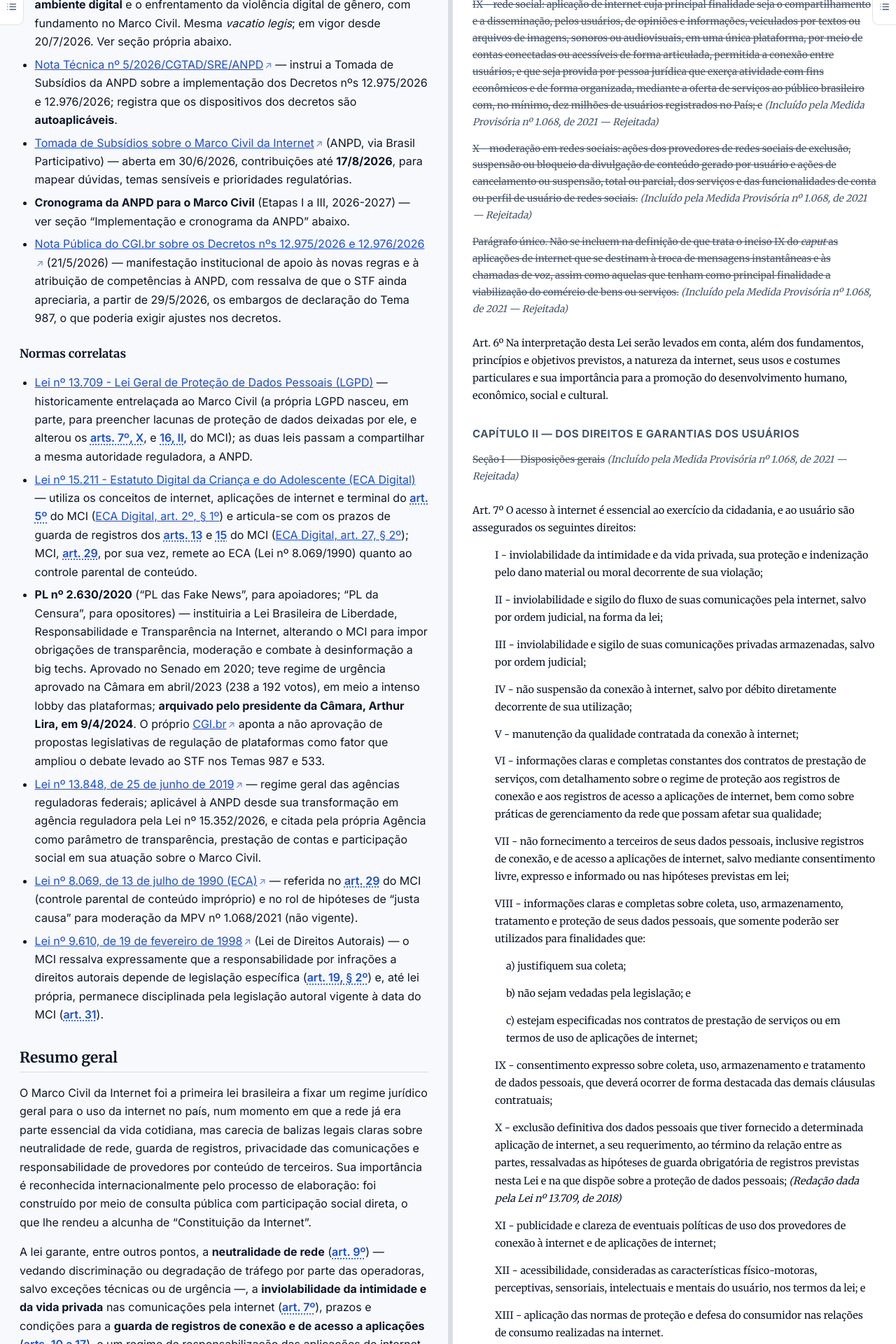
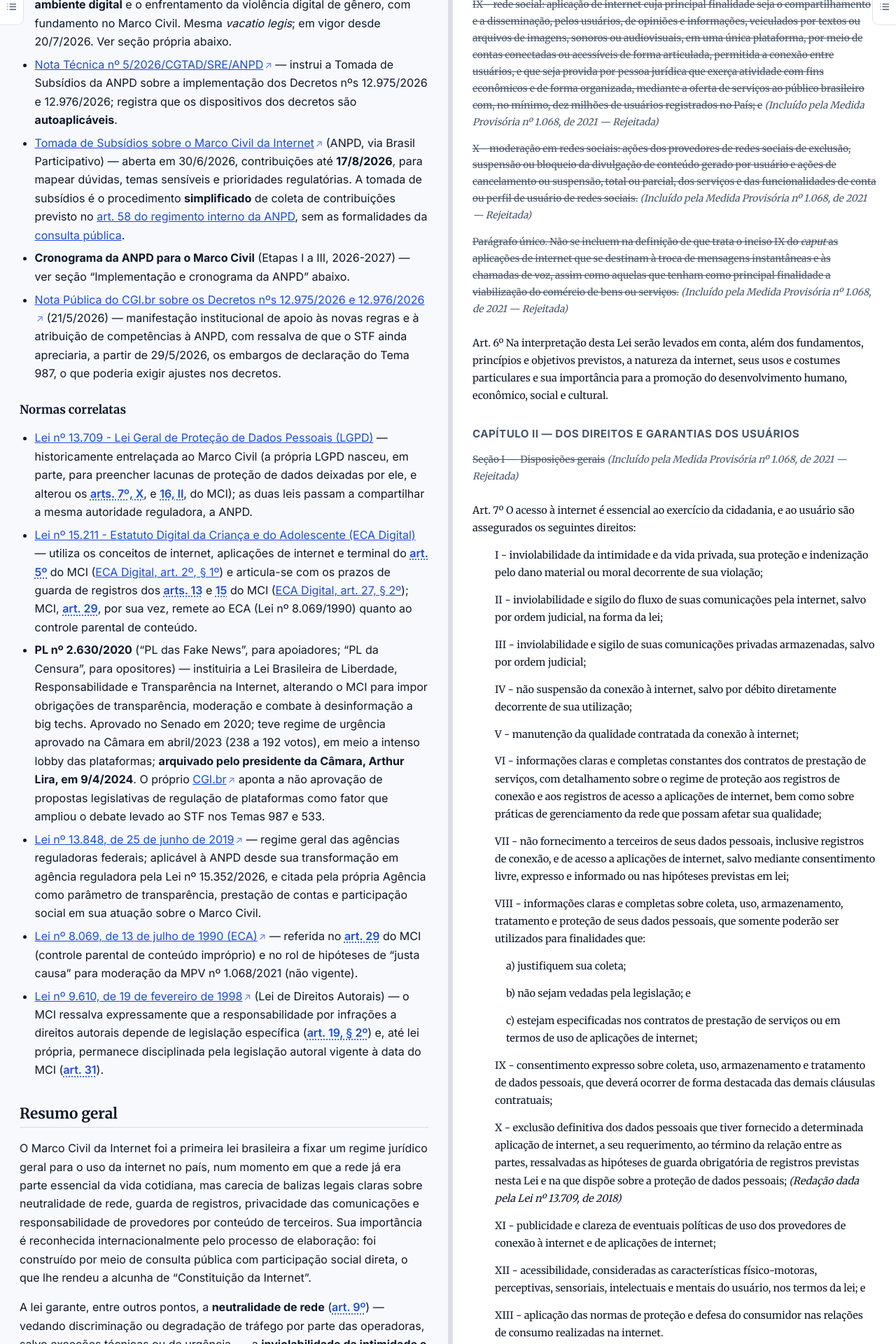
Before and after one commit to paulohiga/paulohiga.github.io, a Jekyll site: the page built from _notas/mci.md, in a window 1280 px wide. Shown: the part 2490-4410 px from the top of the page at 70% size. Built offline with Jekyll 4.4.1, drawn with Linux system fonts in a browser that asks for light colours; some of the changed text lies outside the part shown.

Commit message:
notas: liga LGPD, Marco Civil e ECA Digital à nota do Regimento Interno
Varredura das notas já publicadas atrás de pontos em que o leitor precisa do
rito, e não só da competência. Quinze links novos, todos conferidos contra os
ids gerados no build:

LGPD — o "terceiro degrau" da escada lei → decreto → regimento interno; a
resolução como instrumento exclusivo do colegiado (art. 63); o devido processo
regulatório desdobrado em consulta pública (art. 62), audiência pública
(art. 59) e AIR (art. 63, § 1º); o enunciado e seu efeito vinculativo
(art. 51, II); a última instância administrativa no recurso sancionador
(art. 73, parágrafo único); a celebração de compromisso (art. 5º, XIII); e a
aprovação da agenda regulatória (art. 5º, XI). A área que instaura o processo
sancionador ganhou a menção à Superintendência de Fiscalização ao lado do nome
de 2021, que o texto atribuía à Resolução nº 1/2021.

Marco Civil — a tomada de subsídios como procedimento simplificado do art. 58,
distinto da consulta pública do art. 62, e as normas complementares que a
Agência ainda vai editar.

ECA Digital — o mesmo Conselho Diretor e o mesmo rito de deliberação valem
para as competências do ECA Digital e as da LGPD.

Na mesma varredura, dois links quebrados anteriores a este trabalho:

- a nota do AI Act apontava para `/notas/lgpd#quem-pode-o-qu-a-diviso-de-
  competncias-normativas`, sem os acentos que o kramdown mantém no id;
- e para `#art-3-14`, que nunca existiu: as definições do art. 3.º do AI Act
  usam a forma "14)", que o `lei-anotada.html` não ancora no formato europeu.
  As duas remissões passam a apontar para o artigo.

E um link que o próprio `ancorar_referencias.py` já encontrava na nota do ECA
Digital (art. 55-A da LGPD), aplicado pelo script.

`atualizado_em` não foi tocado em nenhuma das notas: são links, e não mudam o
que elas afirmam.

Co-Authored-By: Claude Opus 5 <noreply@anthropic.com>
Claude-Session: https://claude.ai/code/session_01J4WvgPCWcTAmwPYSC7DidK

```diff
--- a/_notas/mci.md
+++ b/_notas/mci.md
@@ -31,7 +31,7 @@ atualizado_em: 2026-07-26
 - [Decreto nº 12.975, de 20 de maio de 2026](https://www.planalto.gov.br/ccivil_03/_ato2023-2026/2026/decreto/d12975.htm) (DOU de 21/5/2026) — altera o Decreto nº 8.771/2016 para **operacionalizar a decisão do STF** sobre o [art. 19](#art-19): insere o [art. 19-A](#dec8771-art-19-a), detalhando deveres de cuidado, prevenção, moderação, transparência e mitigação da circulação massiva de conteúdos criminosos, e atribui à **ANPD** competência de regulação, fiscalização e apuração de infrações. _Vacatio legis_ de 60 dias; em vigor desde 20/7/2026. Ver seção própria abaixo.
 - [Decreto nº 12.976, de 20 de maio de 2026](https://www.planalto.gov.br/ccivil_03/_ato2023-2026/2026/decreto/d12976.htm) (DOU de 21/5/2026) — estabelece diretrizes específicas para a **proteção de mulheres no ambiente digital** e o enfrentamento da violência digital de gênero, com fundamento no Marco Civil. Mesma _vacatio legis_; em vigor desde 20/7/2026. Ver seção própria abaixo.
 - [Nota Técnica nº 5/2026/CGTAD/SRE/ANPD](https://www.gov.br/anpd/pt-br/assuntos/marco-civil-da-internet) — instrui a Tomada de Subsídios da ANPD sobre a implementação dos Decretos nºs 12.975/2026 e 12.976/2026; registra que os dispositivos dos decretos são **autoaplicáveis**.
-- [Tomada de Subsídios sobre o Marco Civil da Internet](https://brasilparticipativo.presidencia.gov.br/processes/Tomada-Subsidios-Marco-Civil-da-Internet) (ANPD, via Brasil Participativo) — aberta em 30/6/2026, contribuições até **17/8/2026**, para mapear dúvidas, temas sensíveis e prioridades regulatórias.
+- [Tomada de Subsídios sobre o Marco Civil da Internet](https://brasilparticipativo.presidencia.gov.br/processes/Tomada-Subsidios-Marco-Civil-da-Internet) (ANPD, via Brasil Participativo) — aberta em 30/6/2026, contribuições até **17/8/2026**, para mapear dúvidas, temas sensíveis e prioridades regulatórias. A tomada de subsídios é o procedimento **simplificado** de coleta de contribuições previsto no [art. 58 do regimento interno da ANPD](/notas/regimento-interno-anpd#art-58), sem as formalidades da [consulta pública](/notas/regimento-interno-anpd#art-62).
 - **Cronograma da ANPD para o Marco Civil** (Etapas I a III, 2026-2027) — ver seção "Implementação e cronograma da ANPD" abaixo.
 - [Nota Pública do CGI.br sobre os Decretos nºs 12.975/2026 e 12.976/2026](https://cgi.br/esclarecimento/nota-publica-sobre-os-decretos-nos-12-975-2026-e-12-976-2026-regulamentacao-do-marco-civil-da-internet/) (21/5/2026) — manifestação institucional de apoio às novas regras e à atribuição de competências à ANPD, com ressalva de que o STF ainda apreciaria, a partir de 29/5/2026, os embargos de declaração do Tema 987, o que poderia exigir ajustes nos decretos.
 
@@ -241,7 +241,7 @@ Os Decretos nºs 12.975/2026 e 12.976/2026 atribuíram à ANPD competências de
 
 A ampliação de mandato acompanha o fortalecimento institucional recente da Agência: pela Lei nº 15.352/2026 (conversão da MPV nº 1.317/2025), a ANPD foi transformada em **agência reguladora**, autarquia de natureza especial com autonomia funcional, técnica, decisória, administrativa e financeira — equiparando-se a entidades como Anatel e Aneel —, e foi criada a Carreira de Regulação e Fiscalização de Proteção de Dados, com 200 cargos de especialista providos por concurso público. Como agência reguladora, a ANPD está submetida à Lei nº 13.848/2019 (transparência, prestação de contas e participação social).
 
-A atuação da ANPD sobre o Marco Civil é declaradamente **sistêmica**: fiscaliza mecanismos, processos e estruturas de governança dos provedores, não conteúdos ou publicações isolados. Cabe também à Agência editar normas complementares sobre formas de notificação, prazos de resposta, procedimentos de contestação, legitimidade para notificar, relatórios de transparência e salvaguardas técnicas contra conteúdo íntimo gerado por IA.
+A atuação da ANPD sobre o Marco Civil é declaradamente **sistêmica**: fiscaliza mecanismos, processos e estruturas de governança dos provedores, não conteúdos ou publicações isolados. Cabe também à Agência editar normas complementares sobre formas de notificação, prazos de resposta, procedimentos de contestação, legitimidade para notificar, relatórios de transparência e salvaguardas técnicas contra conteúdo íntimo gerado por IA — por resolução do Conselho Diretor, no rito do [regimento interno](/notas/regimento-interno-anpd).
 
 ## Quem pode o quê: a divisão de competências normativas
 
```
Also changed, not shown: _notas/ai-act.md (+3 -3 lines), _notas/eca-digital.md (+2 -2 lines), _notas/lgpd.md (+8 -8 lines).
